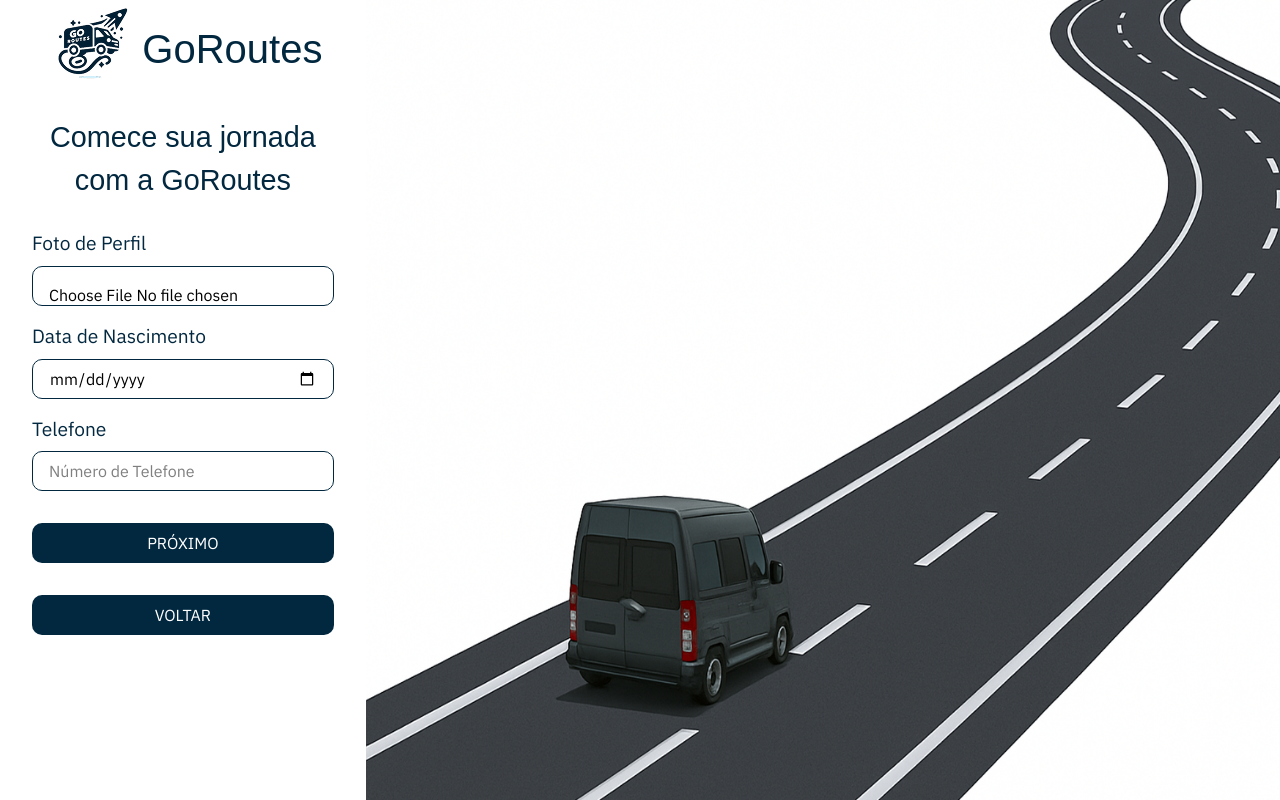
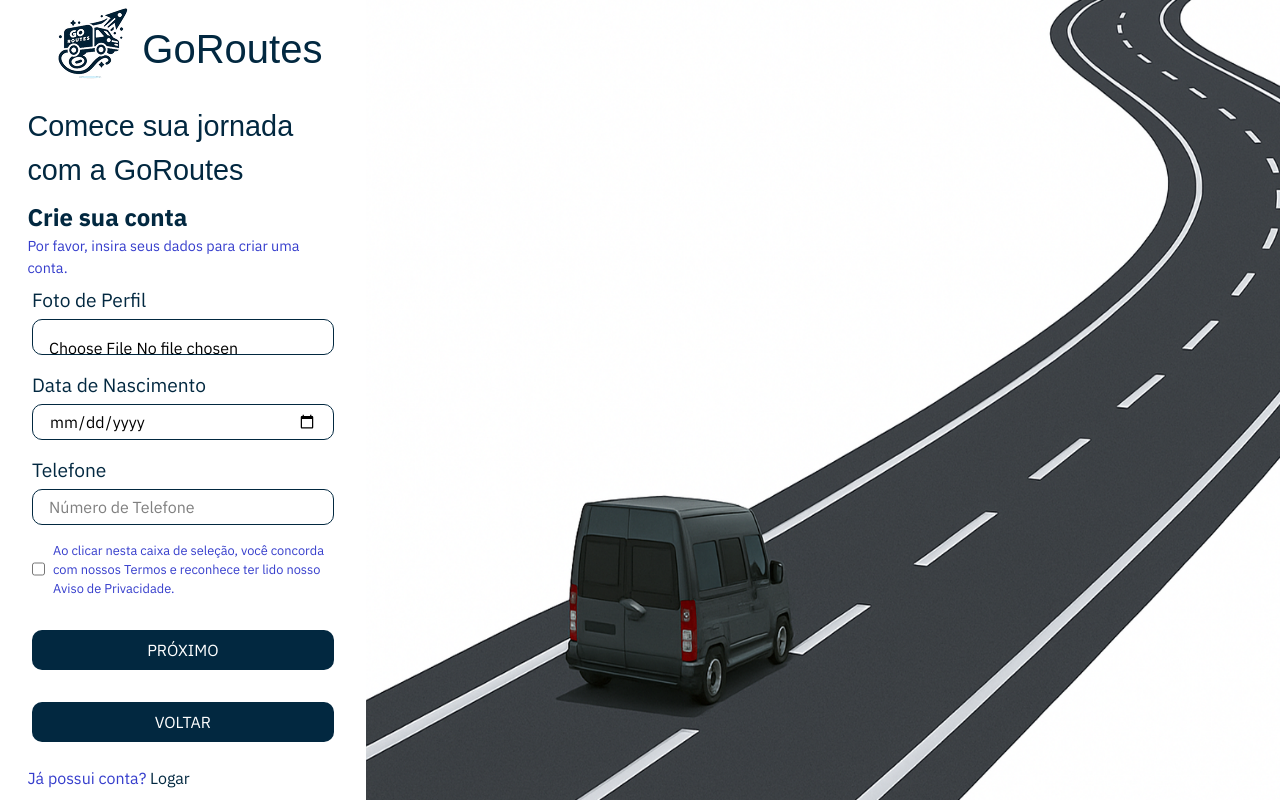
Before and after one commit to GoRoutes/GoRoutes_FrontEnd, a Vue app: page /blank/register in a window 1280 px wide. Both pictures are taken after a click on the button "PRÓXIMO". Built offline with nearby package versions, Linux system fonts and the light colour scheme; a web font is replaced by a local one.

Commit message:
FIX: Layout of register screen [REFS: #9]

```diff
--- a/src/assets/main.css
+++ b/src/assets/main.css
@@ -3,7 +3,7 @@
 
 :root {
   --primary-color: #022840;
-  --secondary-color: #6264A0;
+  --secondary-color: #353DCC;
 }
 
 *{
--- /dev/null
+++ b/src/components/auth/CheckBoxComp.vue
@@ -0,0 +1,42 @@
+<script setup>
+defineProps({
+    label: {
+        type: String,
+        default: "Checkbox"
+    },
+    value: {
+        type: Boolean,
+        default: false
+    }
+})
+</script>
+<template>
+    <div class="container-checkbox">
+        <input type="checkbox" id="checkbox" class="checkbox" />
+        <label for="checkbox" class="label">{{ label }}</label>
+    </div>
+</template>
+<style scoped>
+.container-checkbox {
+    display: flex;
+    flex-direction: row;
+    align-items: center;
+    /* cursor: pointer; */
+}
+.checkbox {
+    border: 2px solid var(--primary-color);
+    width: 20px;
+    height: 20px;
+    border-radius: 5px;
+}
+.checkbox:checked {
+    background-color: var(--primary-color);
+    border: 2px solid var(--primary-color);
+}
+.label {
+    font-size: .8rem;
+    margin-left: 0.5rem;
+    color: var(--secondary-color);
+}
+
+</style>
--- a/src/components/auth/InputComp.vue
+++ b/src/components/auth/InputComp.vue
@@ -23,16 +23,16 @@ div {
     display: flex;
     flex-direction: column;
     width: 100%;
-    margin: .5rem auto;
+    margin: .25rem auto;
 }
 label{
     font-size: 1.2rem;
-    margin-bottom: .5rem;
+    margin-bottom: .25rem;
     color: var(--primary-color);
 }
 input{
     width: 100%;
-    height: 2.5rem;
+    height: 2.25rem;
     border-radius: 10px;
     border: 1px solid var(--primary-color);
     padding: 1rem;
--- a/src/components/auth/LogoComp.vue
+++ b/src/components/auth/LogoComp.vue
@@ -18,10 +18,12 @@ defineProps({
 .logo-container {
     display: flex;
     align-items: center;
-    justify-content: center;
+    /* justify-content: center; */
+    margin: 0 auto;
 }
 .logo-container h1 {
     color: var(--primary-color);
+    text-align: start;
     font-size: 2.5rem;
     font-family: "Homenaje", sans-serif;
 }
@@ -30,12 +32,12 @@ defineProps({
 }
 .logo-text {
     margin-top: 5%;
-    width: 80%;
-    margin: 5% auto;
+    width: 85%;
+    margin: 2% auto;
     color: var(--primary-color);
     font-size: 1.8rem;
     font-weight: 500;
-    text-align:  center;
+    text-align:  start;
     font-family: "Homenaje", sans-serif;
 }
 .logo-subtext {
--- a/src/components/auth/RegisterComp.vue
+++ b/src/components/auth/RegisterComp.vue
@@ -5,6 +5,7 @@ import InputComp from "@/components/auth/InputComp.vue";
 import ButtonComp from "@/components/auth/ButtonComp.vue";
 import RegisterFirstComp from "./RegisterFirstComp.vue";
 import RegisterSecondComp from "./RegisterSecondComp.vue";
+import CheckBoxComp from "@/components/auth/CheckBoxComp.vue";
 
 const firstStep = ref(null)
 const secondStep = ref(null)
@@ -36,12 +37,15 @@ const back = () => {
         <div class="login-container">
             <LogoComp title="Comece sua jornada
 com a GoRoutes" />
+          <p class="bold-text">Crie sua conta</p>
+          <p class="min-text">Por favor, insira seus dados para criar uma conta.</p>
             <div class="form-container" ref="firstStep" :class="{ hidden: isSecondStepVisible }">
                                 <RegisterFirstComp @pass="next"/>
             </div>
             <div class="form-container" ref="secondStep" v-show="isSecondStepVisible">
                                 <RegisterSecondComp @back="back"/>
             </div>
+            <p class="have-account">Já possui conta? <a href="">Logar</a></p>
         </div>
         <div class="aside">
             <img src="/public/backgroundImage-register.png" alt="">
@@ -49,6 +53,32 @@ com a GoRoutes" />
     </div>
 </template>
 <style scoped>
+.have-account{
+    font-size: 1rem;
+    margin: 0 auto;
+    width: 85%;
+    text-align: start;
+    font-weight: 400;
+    color: var(--secondary-color);
+}
+.have-account > a{
+    color: var(--primary-color);
+}
+.bold-text{
+    font-size: 1.5rem;
+    margin: 0 auto;
+    width: 85%;
+    text-align: start;
+    font-weight: 700;
+    color: var(--primary-color);
+}
+.min-text{
+    font-size: .9rem;
+    margin: 0 auto;
+    width: 85%;
+    font-weight: 400;
+    color: var(--secondary-color);
+}
 .container {
     display: flex;
     flex-direction: row;
@@ -77,7 +107,7 @@ com a GoRoutes" />
 .login-container {
     display: flex;
     flex-direction: column;
-    align-items: center;
+    /* align-items: center; */
     height: 100vh;
     width: 40%;
     box-shadow: 0 4px 8px rgba(0, 0, 0, 0.1);
--- a/src/components/auth/RegisterSecondComp.vue
+++ b/src/components/auth/RegisterSecondComp.vue
@@ -1,11 +1,13 @@
 <script setup>
 import ButtonComp from './ButtonComp.vue';
 import InputComp from './InputComp.vue';
+import CheckBoxComp from './CheckBoxComp.vue';
 </script>
 <template>
     <InputComp label="Foto de Perfil" type="file" placeholder="Foto de perfil"/>
     <InputComp label="Data de Nascimento" type="date" placeholder="Data de Nascimento"/>
     <InputComp label="Telefone" type="number" placeholder="Número de Telefone"/>
+    <CheckBoxComp label="Ao clicar nesta caixa de seleção, você concorda com nossos Termos e reconhece ter lido nosso Aviso de Privacidade." />
     <div class="btn-container">
         <ButtonComp name="PRÓXIMO" padding=".5rem" @click="$emit('pass')" />
     </div>
```
